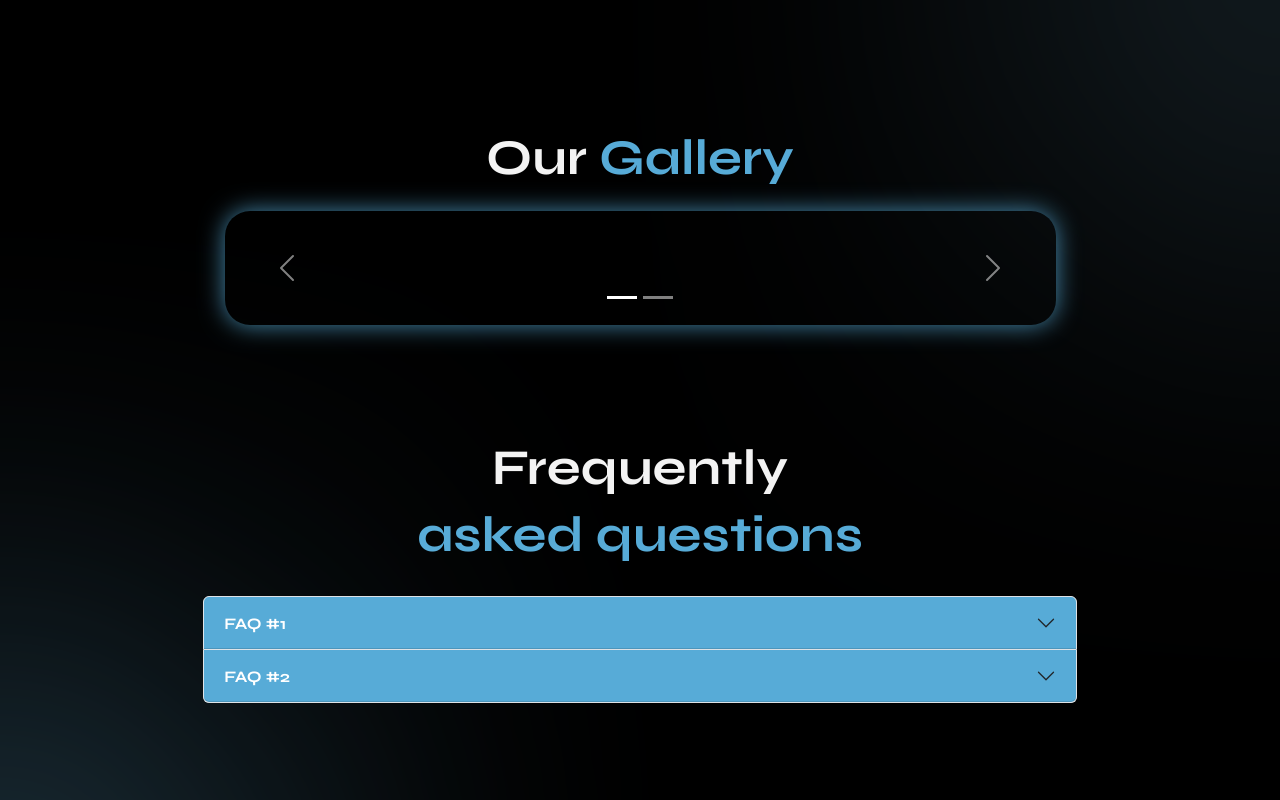
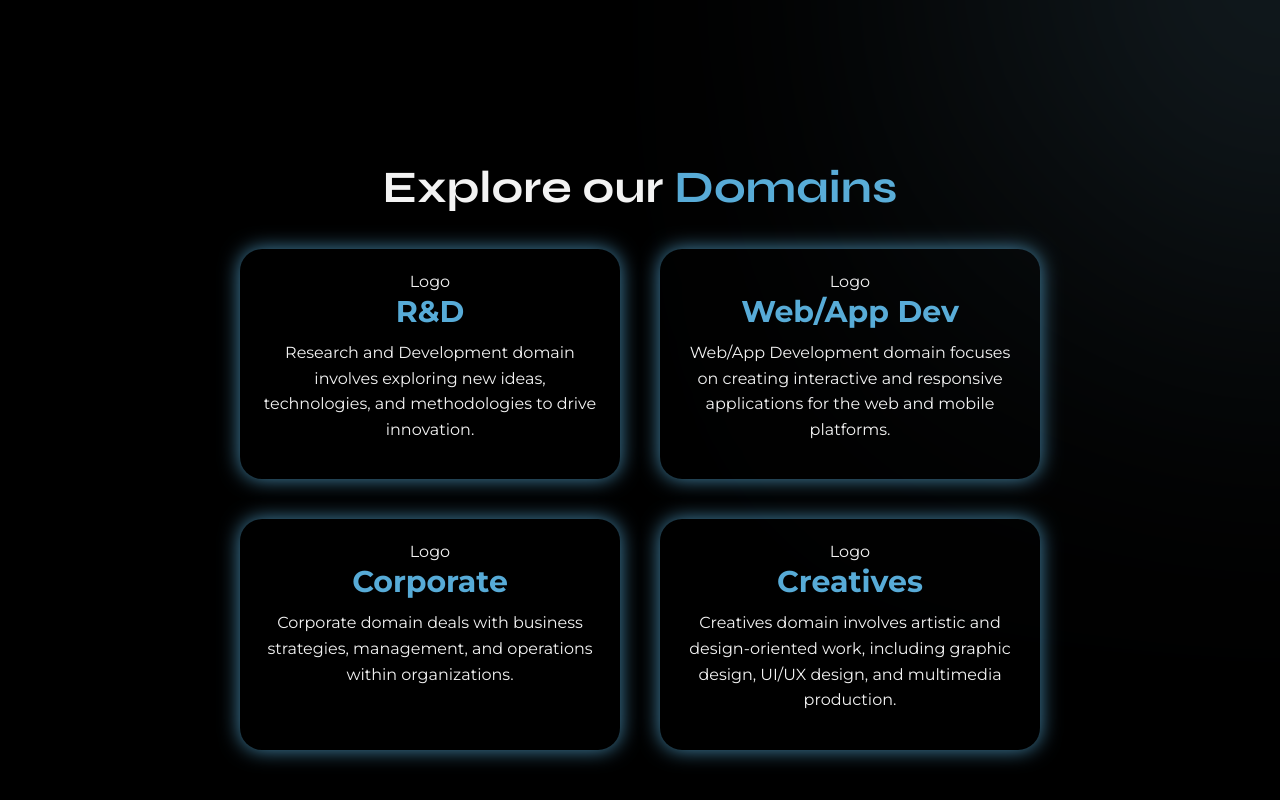
Before and after one commit to Whis2903/Official_Website, a React (Create React App) app: page / in a window 1280 px wide. Shown: the part 1720-2520 px from the top of the page. Built offline with nearby package versions, Linux system fonts and the light colour scheme.

Commit message:
domains added

```diff
--- /dev/null
+++ b/src/components/home/domains/Domains.css
@@ -0,0 +1,83 @@
+
+
+.domains-container {
+    max-width: 800px;
+    margin: 180px auto;
+    padding-top: 20px;
+    padding-bottom: 80px;
+    text-align: center;
+  }
+
+  .domains-title {
+    font-family: "Syne";
+    font-size: 50px;
+    font-weight: bold;
+    margin-bottom: 20px;
+    color: #57abd7;
+    display: inline-block;
+    margin-bottom: 60px;
+  }/** tried adding margin here keeps reverting back to normal**/
+
+  .domains-content {
+    font-size: 16px;
+    line-height: 1.6;
+  }
+
+  .section-title {
+    font-family: "Syne";
+    font-size: 45px;
+    font-weight: bold;
+    margin-bottom: 20px;
+  }
+
+  .domains-grid {
+    display: grid;
+    grid-template-columns: repeat(auto-fit, minmax(300px, 1fr)); /* Adjusted width of cards */
+    gap: 40px; /* Space between cards */
+  }
+
+  .domain-card {
+    border: 1px solid transparent;
+    border-radius: 22px;
+    padding: 20px;
+    box-shadow: 0 0 20px rgba(87, 171, 215, 0.8);
+    transition: transform 0.3s ease, box-shadow 0.3s ease, background-color 0.3s ease; /* Add transition for background color */
+  }
+  @keyframes glow {
+    0% {
+      box-shadow: 0 0 5px rgba(87, 171, 215, 0.8); /* Initial glow */
+    }
+    50% {
+      box-shadow: 0 0 20px rgba(87, 171, 215, 0.8); /* Medium glow */
+    }
+    100% {
+      box-shadow: 0 0 40px rgba(87, 171, 215, 0.8); /* Increased glow */
+    }
+  }
+  .domain-card:hover {
+    transform: scale(1.05); /* Scale up the card on hover */
+    box-shadow: 0 0 20px rgba(87, 171, 215, 0.5); /* Glowing box shadow on hover */
+    background-color: #57abd7; /* Change background color on hover */
+  }
+
+  .domain-card h3 {
+    font-size: 30px;
+    margin-bottom: 10px;
+    color: var(--secondary-color);
+    font-weight: bold;
+  }
+  .domain-card p {
+    font-size: 16px;
+    line-height: 1.6;
+  }
+  .domain-card:hover h3 {
+    transform: scale(1.05);
+    color: #f3f3f3; /* Change text color to white on hover */
+  }
+  @media screen and (max-width: 576px) {
+    .domains-container{
+    margin-top: -120px;
+    width: calc(90%);
+    padding: 20px 4px;
+    }
+  }
--- /dev/null
+++ b/src/components/home/domains/Domains.js
@@ -0,0 +1,49 @@
+
+
+import React from 'react';
+import './Domains.css';
+
+function Domains() {
+  return (
+    <div className="domains-container">
+      <h2 className="section-title" style={{marginBottom:"35px"}}>
+        Explore our{" "}
+        <span style={{ color: "var(--secondary-color)" }}>
+          Domains
+        </span>{" "}
+      </h2>
+      <div className="domains-grid">
+        <div className="domain-card">
+          <div className="logo">Logo</div> {/* Placeholder for logo */}
+          <h3>R&D</h3>
+          <p>
+            Research and Development domain involves exploring new ideas, technologies, and methodologies to drive innovation.
+          </p>
+        </div>
+        <div className="domain-card">
+          <div className="logo">Logo</div> {/* Placeholder for logo */}
+          <h3>Web/App Dev</h3>
+          <p>
+            Web/App Development domain focuses on creating interactive and responsive applications for the web and mobile platforms.
+          </p>
+        </div>
+        <div className="domain-card">
+          <div className="logo">Logo</div> {/* Placeholder for logo */}
+          <h3>Corporate</h3>
+          <p>
+            Corporate domain deals with business strategies, management, and operations within organizations.
+          </p>
+        </div>
+        <div className="domain-card">
+          <div className="logo">Logo</div> {/* Placeholder for logo */}
+          <h3>Creatives</h3>
+          <p>
+            Creatives domain involves artistic and design-oriented work, including graphic design, UI/UX design, and multimedia production.
+          </p>
+        </div>
+      </div>
+    </div>
+  );
+}
+
+export default Domains;
--- a/src/components/team/TeamCarousel.js
+++ b/src/components/team/TeamCarousel.js
@@ -22,7 +22,7 @@ function TeamCarousel() {
       <div className="container conty">
         <div className="row justify-content-center text-center">
           <div className="col-sm-5 col-lg-9 w-100vw text-center">
-          <h1 className="title ourr" style={{marginBottom:"20px"}}>
+          <h1 className="title ourr" style={{marginBottom:"35px",marginTop:"-200px"}}>
                 Our
                 {" "}
                 <span style={{ color: "var(--secondary-color)" }}>
--- a/src/pages/Home.js
+++ b/src/pages/Home.js
@@ -11,6 +11,7 @@ import FaqSection from "../components/home/faqsection/FaqSection"
 // eslint-disable-next-line
 import { InstagramEmbed } from 'react-social-media-embed'
 import TeamCarousel from "../components/team/TeamCarousel";
+import Domains from '../components/home/domains/Domains'
 
 function Home() {
   return (
@@ -21,6 +22,7 @@ function Home() {
         link="/team"
       />
     <UpcomingEvent />
+    <Domains/>
     <TeamCarousel />
     <FaqSection/>
     <PastEvents />
```
